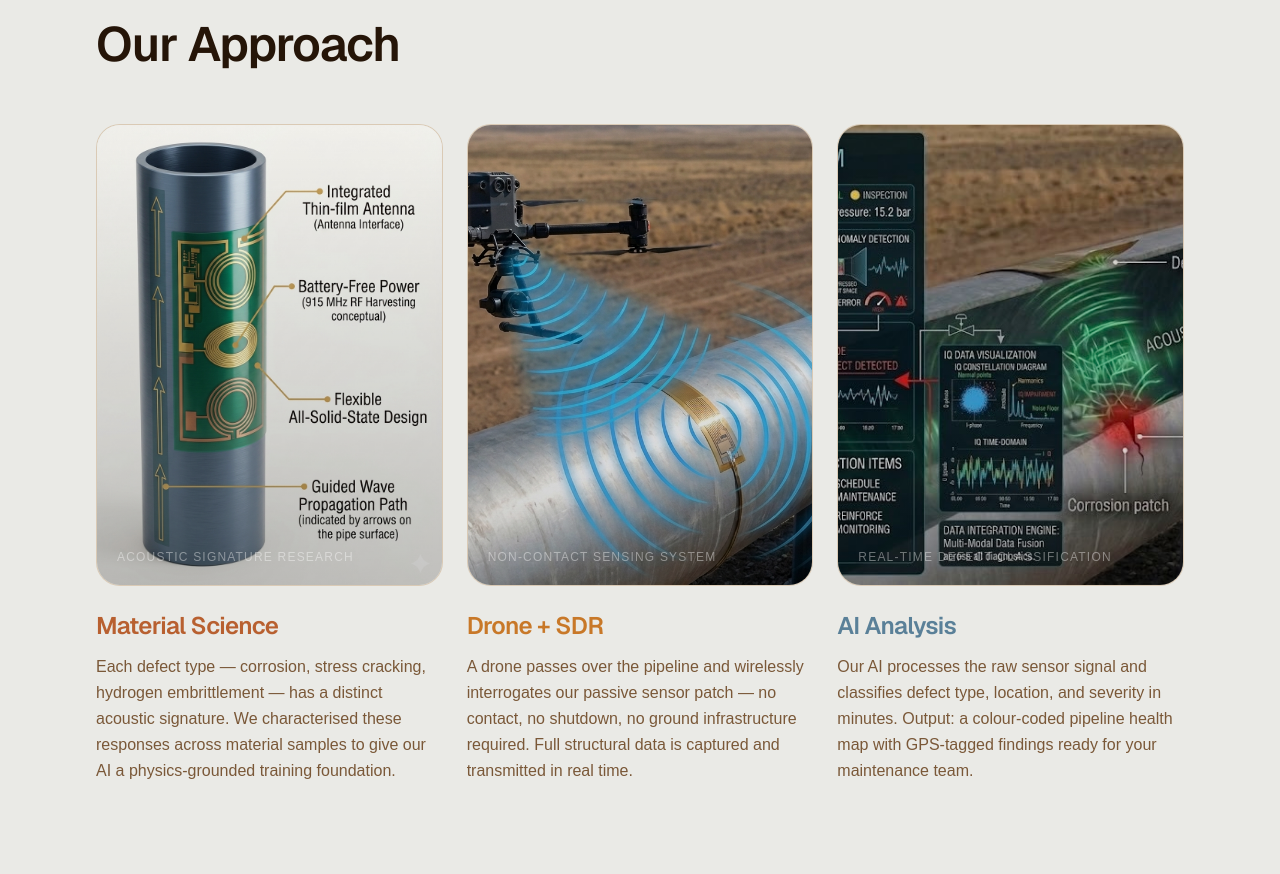
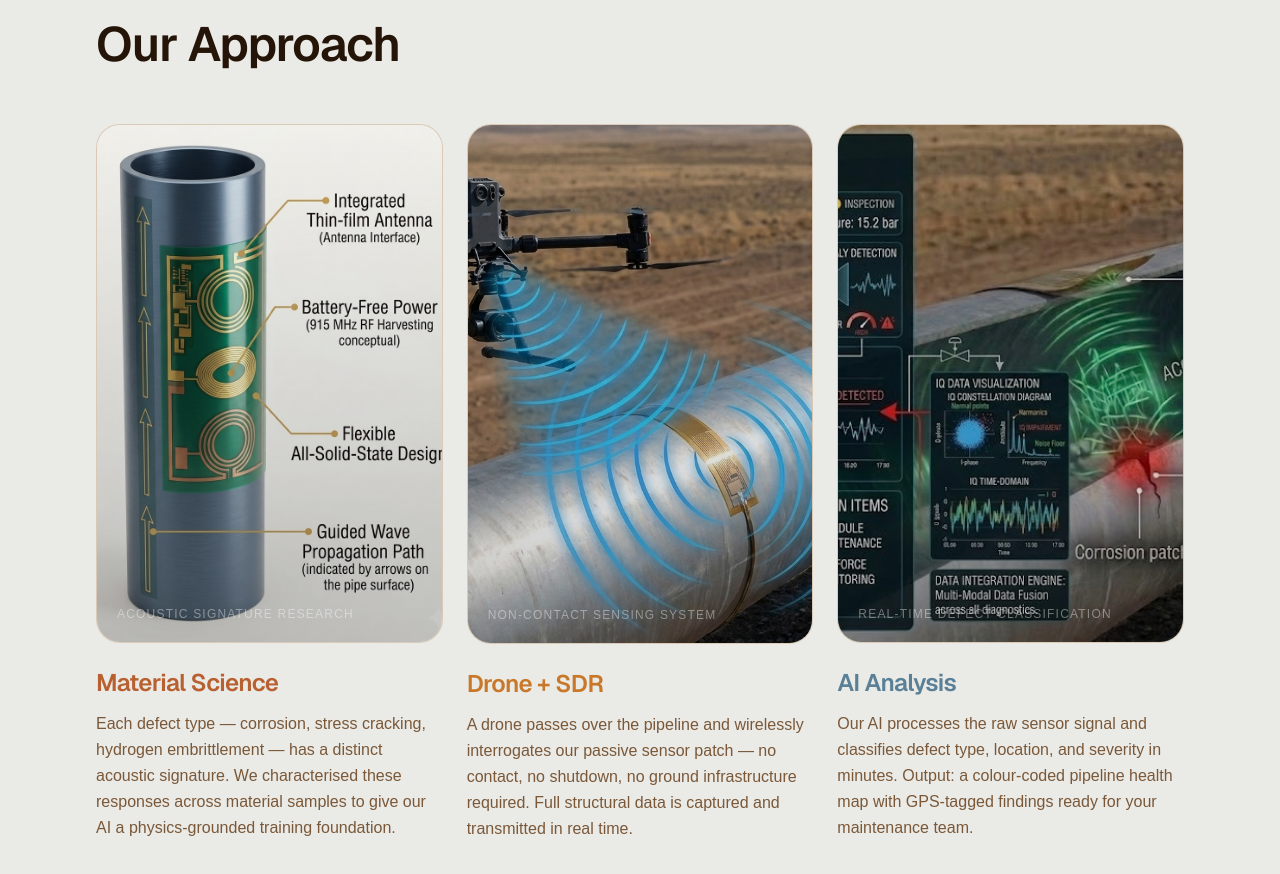
Before and after one commit to AnthenaSu/AIcropoly-website, a React (Vite) app: page / in a window 1280 px wide. Shown: the part 2360-3234 px from the top of the page. Built offline with nearby package versions, Linux system fonts and the light colour scheme; a web font is replaced by a local one.

Commit message:
increase Our Approach card image height (aspect-[3/4] → aspect-[2/3])
Co-Authored-By: Claude Sonnet 4.6 <noreply@anthropic.com>

```diff
--- a/src/pages/Home.jsx
+++ b/src/pages/Home.jsx
@@ -246,7 +246,7 @@ export default function Home() {
               variants={rise(i * 0.1)} initial="hidden" whileInView="visible" viewport={{ once: true }}
               className="group cursor-default hover:-translate-y-1 transition-transform duration-500 flex flex-col"
             >
-              <div className="relative overflow-hidden rounded-3xl aspect-[3/4] mb-6 transition-transform duration-500 group-hover:scale-[1.02] bg-card/60 border border-border/60">
+              <div className="relative overflow-hidden rounded-3xl aspect-[2/3] mb-6 transition-transform duration-500 group-hover:scale-[1.02] bg-card/60 border border-border/60">
                 <img src={item.img} alt={item.label} className={`w-full h-full ${item.imgClass}`} />
                 <div className="absolute inset-0 bg-gradient-to-t from-black/20 to-transparent" />
                 <div className="absolute bottom-5 left-5">
```
